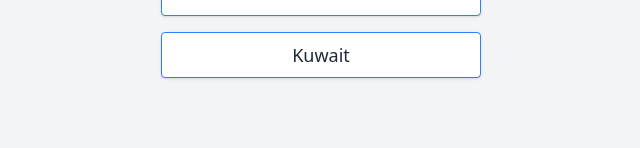
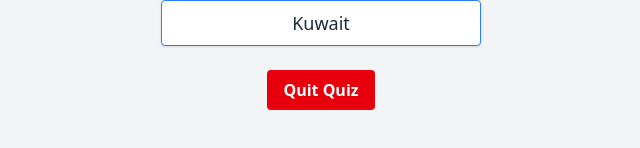
Before and after one commit to toyoshun/flag-quiz, a React (Vite) app: page / in a window 1280 px wide. Both pictures are taken after a click on the button "Start". Shown: the part 548-696 px from the top of the page, without its empty margins (319-959 px from the left). Built offline with nearby package versions, Linux system fonts and the light colour scheme.

Commit message:
Add quit option to stop quiz

```diff
--- a/src/App.tsx
+++ b/src/App.tsx
@@ -142,6 +142,7 @@ const App: React.FC = () => {
           totalQuestions={totalQuestions}
           onAnswer={handleAnswer}
           setUserAnswer={setUserAnswer}
+          onQuit={restartQuiz}
         />
       )}
       {screen === "feedback" && (
@@ -152,6 +153,7 @@ const App: React.FC = () => {
           currentIndex={questionIndex}
           totalQuestions={totalQuestions}
           onNext={nextQuestion}
+          onQuit={restartQuiz}
         />
       )}
       {screen === "result" && (
--- a/src/index.css
+++ b/src/index.css
@@ -70,6 +70,10 @@
   @apply px-6 py-2 font-semibold text-white transition-colors bg-blue-600 rounded hover:bg-blue-700;
 }
 
+.btn-quit {
+  @apply w-full max-w-xs px-4 py-2 font-semibold text-white transition bg-red-600 rounded hover:bg-red-700;
+}
+
 .heading-main {
   @apply mb-4 text-3xl font-bold;
 }
--- a/src/screens/FeedbackScreen.tsx
+++ b/src/screens/FeedbackScreen.tsx
@@ -8,6 +8,7 @@ interface FeedbackScreenProps {
   onNext: () => void;
   currentIndex: number;
   totalQuestions: number;
+  onQuit: () => void;
 }
 
 export const FeedbackScreen: React.FC<FeedbackScreenProps> = ({
@@ -17,6 +18,7 @@ export const FeedbackScreen: React.FC<FeedbackScreenProps> = ({
   onNext,
   currentIndex,
   totalQuestions,
+  onQuit,
 }) => {
   const message = isCorrect ? "Correct! 🎉" : "Wrong! ❌";
   const buttonText =
@@ -51,6 +53,9 @@ export const FeedbackScreen: React.FC<FeedbackScreenProps> = ({
         <button className="btn-main" onClick={onNext}>
           {buttonText}
         </button>
+        <button className="btn-quit mt-4" onClick={onQuit}>
+          Quit Quiz
+        </button>
       </div>
     </div>
   );
--- a/src/screens/QuizScreen.tsx
+++ b/src/screens/QuizScreen.tsx
@@ -9,6 +9,7 @@ interface QuizScreenProps {
   totalQuestions: number;
   onAnswer: (userAnswer: string) => void;
   setUserAnswer: (userAnswer: string) => void;
+  onQuit: () => void;
 }
 
 const getOptions = (countries: Country[], correctCountry: Country) => {
@@ -27,6 +28,7 @@ export const QuizScreen: React.FC<QuizScreenProps> = ({
   totalQuestions,
   onAnswer,
   setUserAnswer,
+  onQuit,
 }) => {
   const [input, setInput] = useState("");
 
@@ -82,6 +84,11 @@ export const QuizScreen: React.FC<QuizScreenProps> = ({
           </button>
         </div>
       )}
+      <div className="mt-6">
+        <button className="btn-quit" onClick={onQuit}>
+          Quit Quiz
+        </button>
+      </div>
     </div>
   );
 };
```
